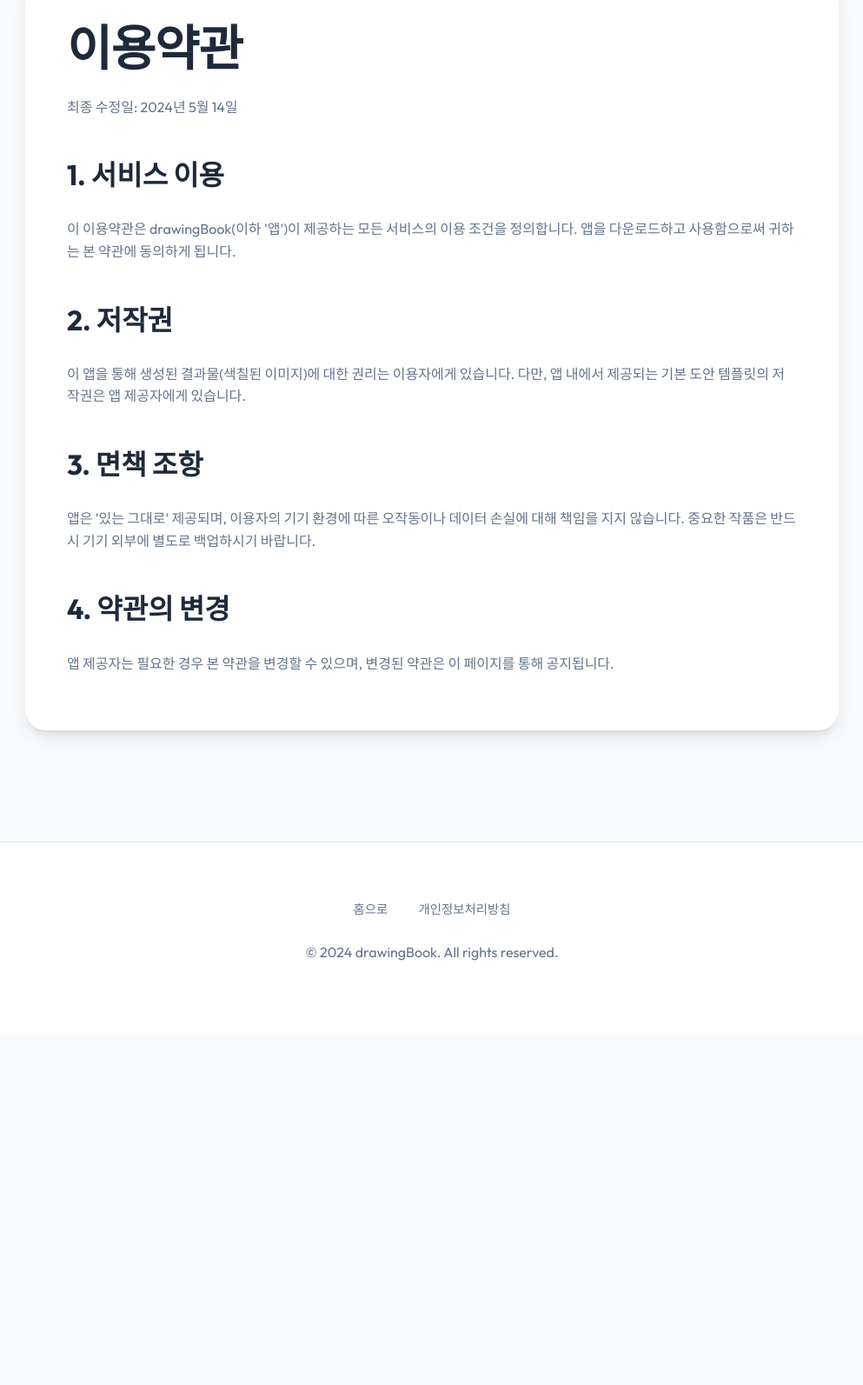
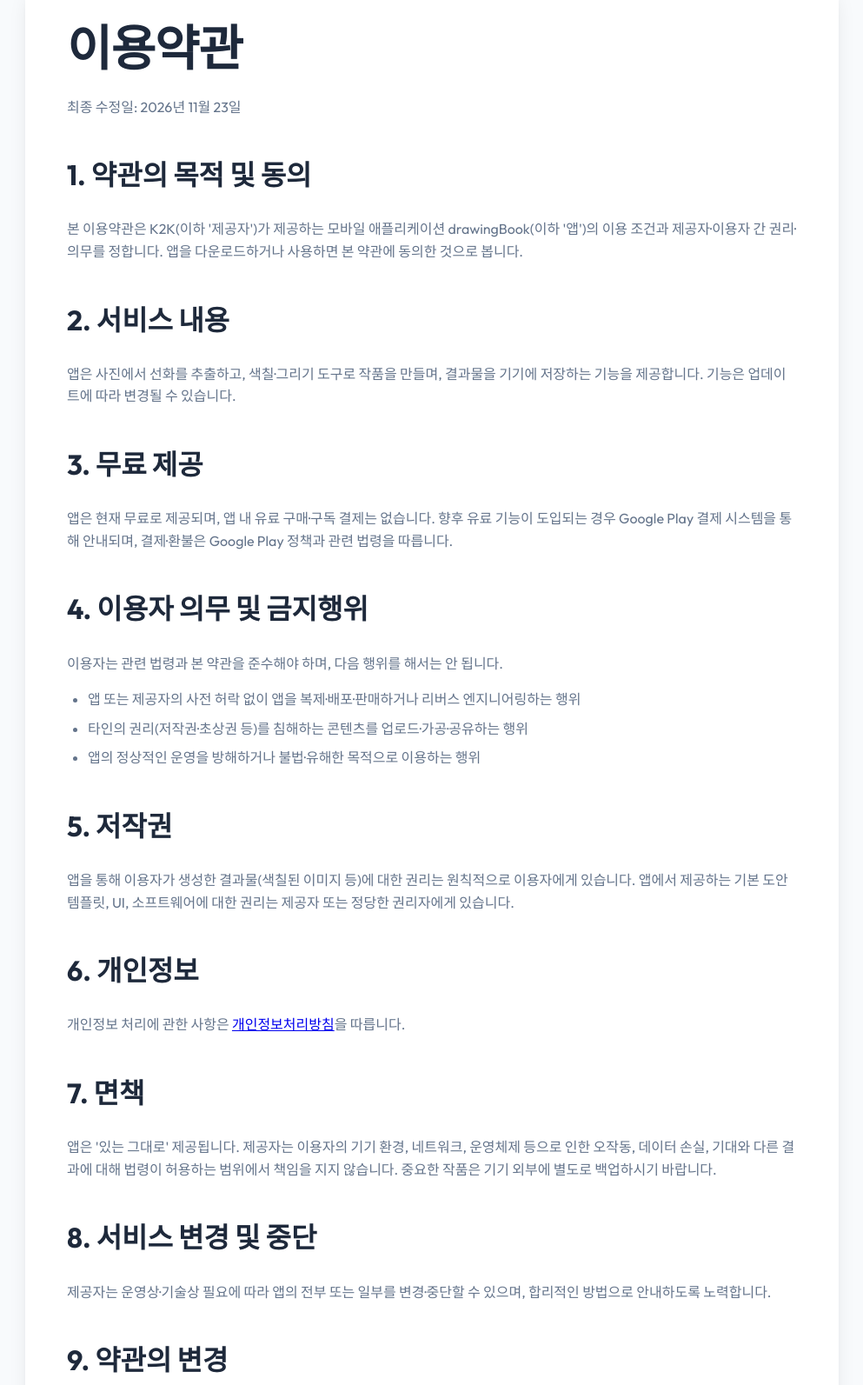
Before and after one commit to jesusingod/drawingBookPolicy, a plain HTML site: page terms.html in a window 1280 px wide. Shown: the part 151-1744 px from the top of the page at 87% size, without its empty margins (143-1136 px from the left). Before the commit the page ends 1339 px from the top, so only its background shows below. Drawn offline with Linux system fonts and the light colour scheme.

Commit message:
방침 관련 문서 업데이트

```diff
--- a/terms.html
+++ b/terms.html
@@ -20,19 +20,49 @@
         <div class="container">
             <div class="card">
                 <h1>이용약관</h1>
-                <p>최종 수정일: 2024년 5월 14일</p>
+                <p>최종 수정일: 2026년 11월 23일</p>
 
-                <h2>1. 서비스 이용</h2>
-                <p>이 이용약관은 drawingBook(이하 '앱')이 제공하는 모든 서비스의 이용 조건을 정의합니다. 앱을 다운로드하고 사용함으로써 귀하는 본 약관에 동의하게 됩니다.</p>
+                <h2>1. 약관의 목적 및 동의</h2>
+                <p>본 이용약관은 K2K(이하 '제공자')가 제공하는 모바일 애플리케이션 drawingBook(이하 '앱')의 이용 조건과 제공자·이용자 간 권리·의무를 정합니다. 앱을 다운로드하거나 사용하면 본 약관에 동의한 것으로 봅니다.</p>
 
-                <h2>2. 저작권</h2>
-                <p>이 앱을 통해 생성된 결과물(색칠된 이미지)에 대한 권리는 이용자에게 있습니다. 다만, 앱 내에서 제공되는 기본 도안 템플릿의 저작권은 앱 제공자에게 있습니다.</p>
+                <h2>2. 서비스 내용</h2>
+                <p>앱은 사진에서 선화를 추출하고, 색칠·그리기 도구로 작품을 만들며, 결과물을 기기에 저장하는 기능을 제공합니다. 기능은 업데이트에 따라 변경될 수 있습니다.</p>
 
-                <h2>3. 면책 조항</h2>
-                <p>앱은 '있는 그대로' 제공되며, 이용자의 기기 환경에 따른 오작동이나 데이터 손실에 대해 책임을 지지 않습니다. 중요한 작품은 반드시 기기 외부에 별도로 백업하시기 바랍니다.</p>
+                <h2>3. 무료 제공</h2>
+                <p>앱은 현재 무료로 제공되며, 앱 내 유료 구매·구독 결제는 없습니다. 향후 유료 기능이 도입되는 경우 Google Play 결제 시스템을 통해 안내되며, 결제·환불은 Google Play 정책과 관련 법령을 따릅니다.</p>
 
-                <h2>4. 약관의 변경</h2>
-                <p>앱 제공자는 필요한 경우 본 약관을 변경할 수 있으며, 변경된 약관은 이 페이지를 통해 공지됩니다.</p>
+                <h2>4. 이용자 의무 및 금지행위</h2>
+                <p>이용자는 관련 법령과 본 약관을 준수해야 하며, 다음 행위를 해서는 안 됩니다.</p>
+                <ul>
+                    <li>앱 또는 제공자의 사전 허락 없이 앱을 복제·배포·판매하거나 리버스 엔지니어링하는 행위</li>
+                    <li>타인의 권리(저작권·초상권 등)를 침해하는 콘텐츠를 업로드·가공·공유하는 행위</li>
+                    <li>앱의 정상적인 운영을 방해하거나 불법·유해한 목적으로 이용하는 행위</li>
+                </ul>
+
+                <h2>5. 저작권</h2>
+                <p>앱을 통해 이용자가 생성한 결과물(색칠된 이미지 등)에 대한 권리는 원칙적으로 이용자에게 있습니다. 앱에서 제공하는 기본 도안 템플릿, UI, 소프트웨어에 대한 권리는 제공자 또는 정당한 권리자에게 있습니다.</p>
+
+                <h2>6. 개인정보</h2>
+                <p>개인정보 처리에 관한 사항은 <a href="privacy.html">개인정보처리방침</a>을 따릅니다.</p>
+
+                <h2>7. 면책</h2>
+                <p>앱은 '있는 그대로' 제공됩니다. 제공자는 이용자의 기기 환경, 네트워크, 운영체제 등으로 인한 오작동, 데이터 손실, 기대와 다른 결과에 대해 법령이 허용하는 범위에서 책임을 지지 않습니다. 중요한 작품은 기기 외부에 별도로 백업하시기 바랍니다.</p>
+
+                <h2>8. 서비스 변경 및 중단</h2>
+                <p>제공자는 운영상·기술상 필요에 따라 앱의 전부 또는 일부를 변경·중단할 수 있으며, 합리적인 방법으로 안내하도록 노력합니다.</p>
+
+                <h2>9. 약관의 변경</h2>
+                <p>제공자는 필요한 경우 본 약관을 변경할 수 있으며, 변경된 약관은 이 페이지에 게시된 때부터 효력이 발생합니다. 변경 후에도 앱을 계속 사용하면 변경된 약관에 동의한 것으로 봅니다.</p>
+
+                <h2>10. 소비자 권리</h2>
+                <p>본 약관의 어떠한 조항도 이용자가 거주하는 국가 또는 지역의 강행 법규에 따른 법정 소비자 권리를 제한하지 않습니다. 유럽경제지역(EEA) 및 영국(UK) 이용자에게도 관련 법령상의 권리가 적용됩니다.</p>
+
+                <h2>11. 준거법</h2>
+                <p>본 약관은 대한민국 법령을 준거법으로 합니다. 다만, 이용자의 거주 지역 강행 법규가 달리 정하는 경우에는 그 규정이 우선할 수 있습니다.</p>
+
+                <h2>12. 문의</h2>
+                <p>본 약관 또는 앱 이용에 관한 문의는 아래로 연락해 주시기 바랍니다.</p>
+                <p>제공자: K2K<br>앱 이름: drawingBook<br>이메일: <a href="mailto:jesusingod@hanmail.net">jesusingod@hanmail.net</a></p>
             </div>
         </div>
     </div>
@@ -43,7 +73,7 @@
                 <a href="index.html">홈으로</a>
                 <a href="privacy.html">개인정보처리방침</a>
             </div>
-            <p>&copy; 2024 drawingBook. All rights reserved.</p>
+            <p>&copy; 2026 K2K. All rights reserved.</p>
         </div>
     </footer>
 </body>
```
Also changed, not shown: index.html (+1 -1 lines), privacy.html (+4 -4 lines).
